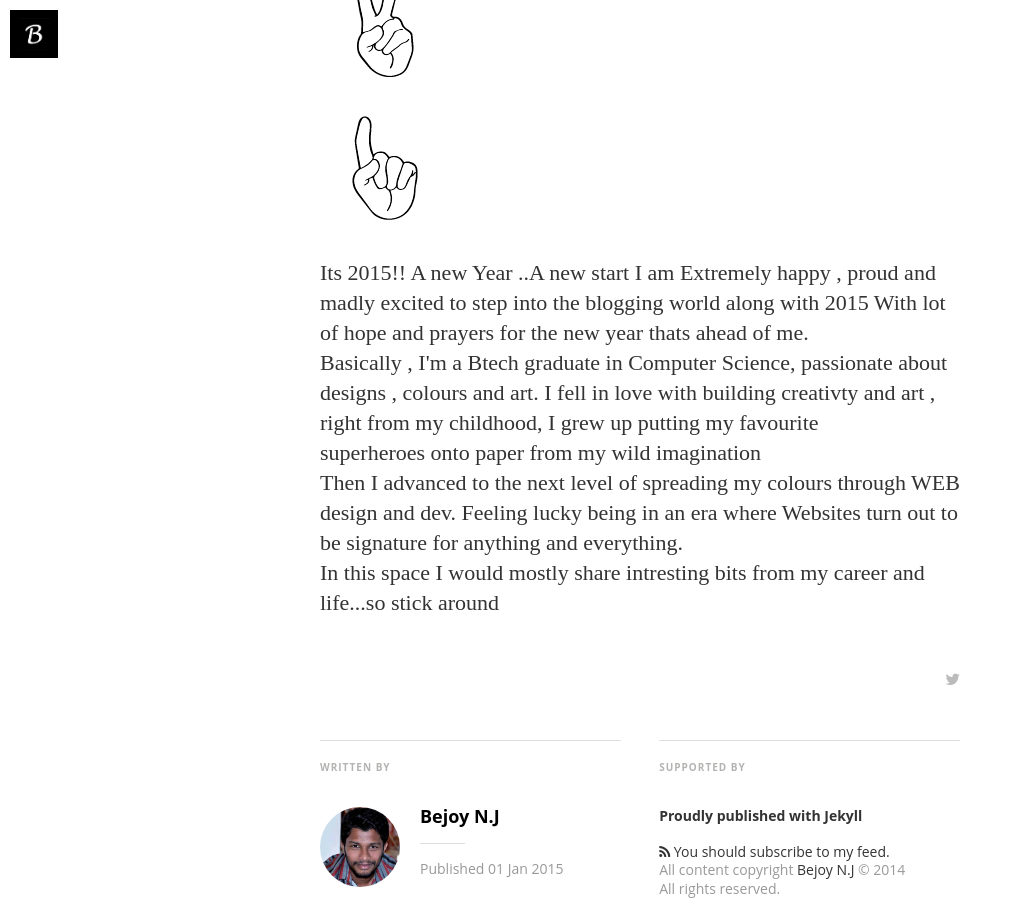
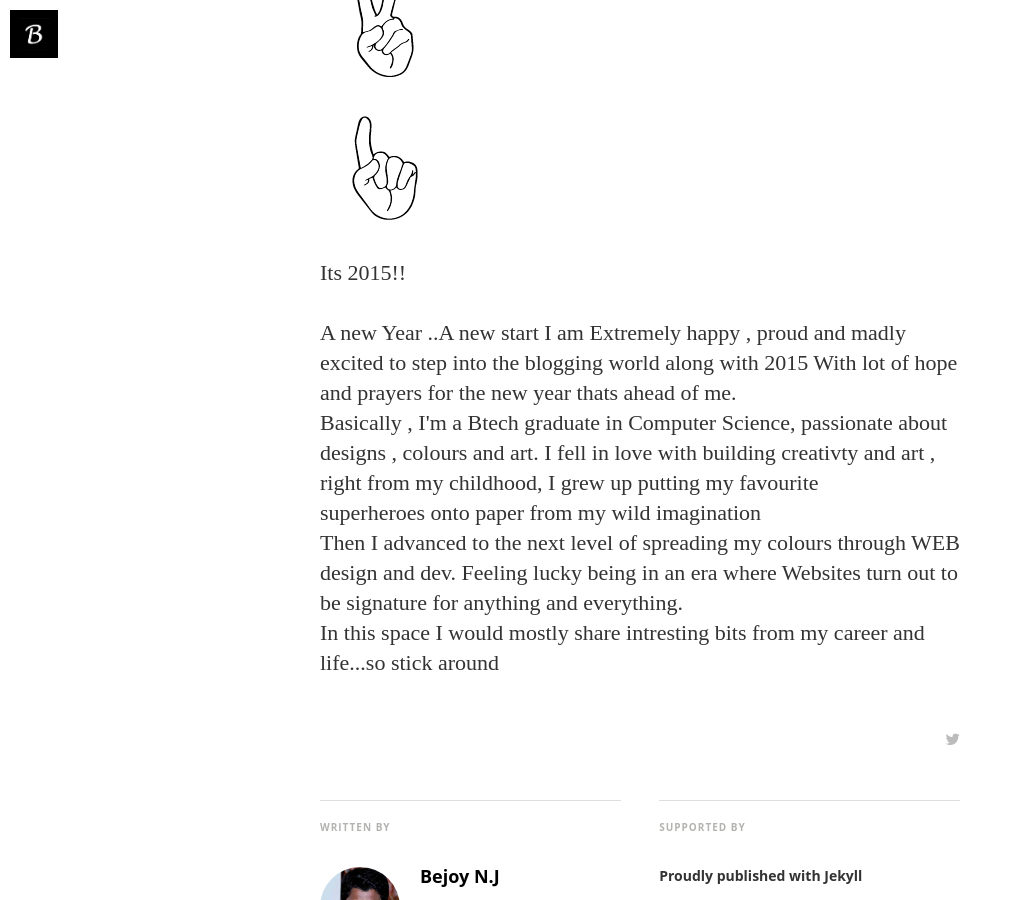
Before and after one commit to Bejoynj/bejoynj.github.io, a Jekyll site: the page built from _posts/2015-01-01-first-blogging 2.markdown, in a window 1280 px wide and 900 px high, scrolled down 1396 px. Shown: the whole window, without its empty margins (0-1012 px from the left). Built offline with Jekyll 4.4.1, drawn with Linux system fonts in a browser that asks for light colours; nearby versions of some CDN libraries; some web fonts are replaced; Markdown is read by kramdown in place of the engine named in the settings.

Commit message:
happy new year

```diff
--- a/_posts/2015-01-01-first-blogging 2.markdown
+++ b/_posts/2015-01-01-first-blogging 2.markdown
@@ -11,7 +11,8 @@
 
 <p>
 
-Its 2015!!
+Its 2015!!</p>
+<p>
 A new Year ..A new start
 I am Extremely happy , proud and madly excited to step into the blogging world along with 2015
 With lot of hope and prayers for the new year thats ahead of me.<br/>
```
